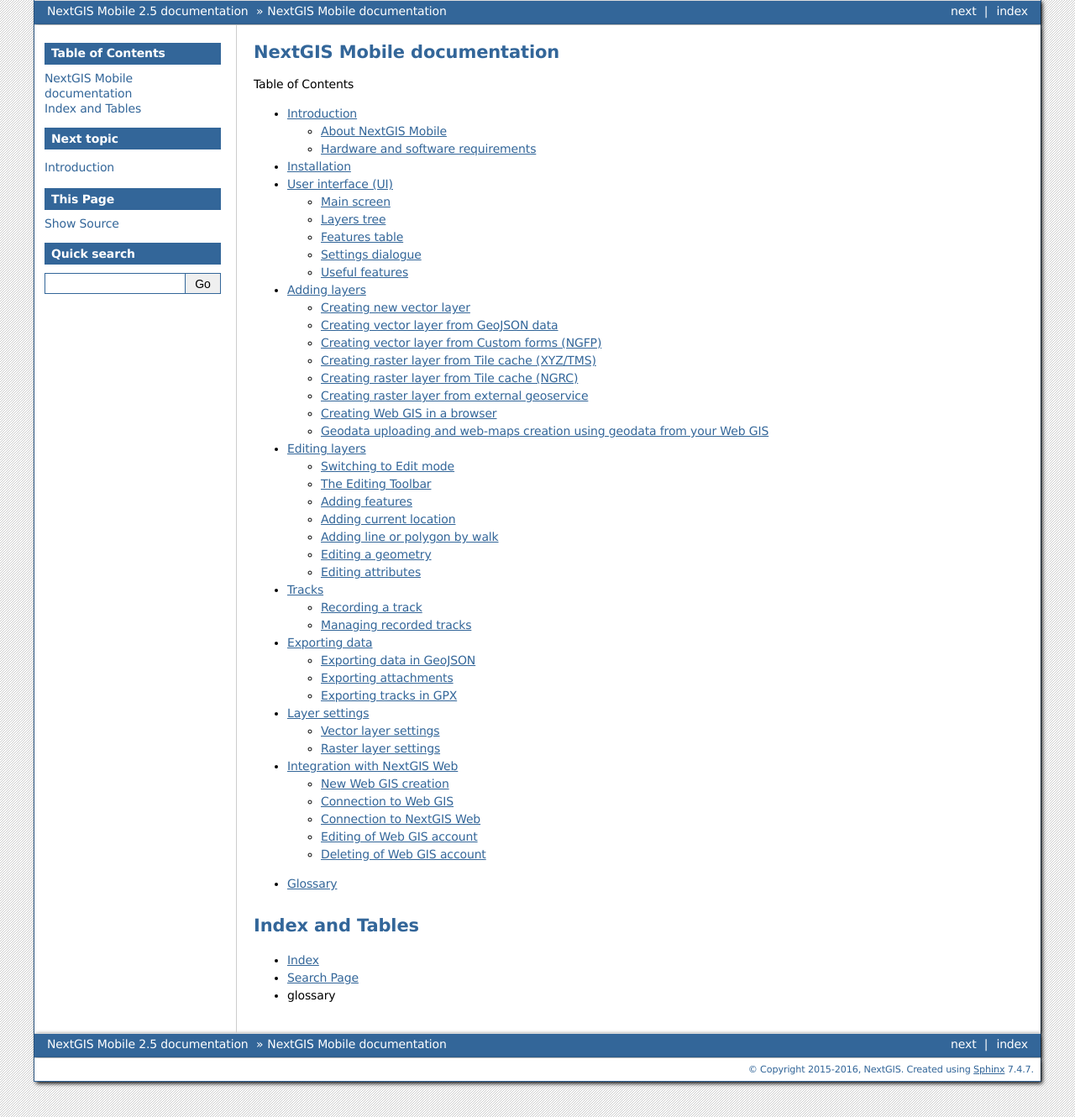
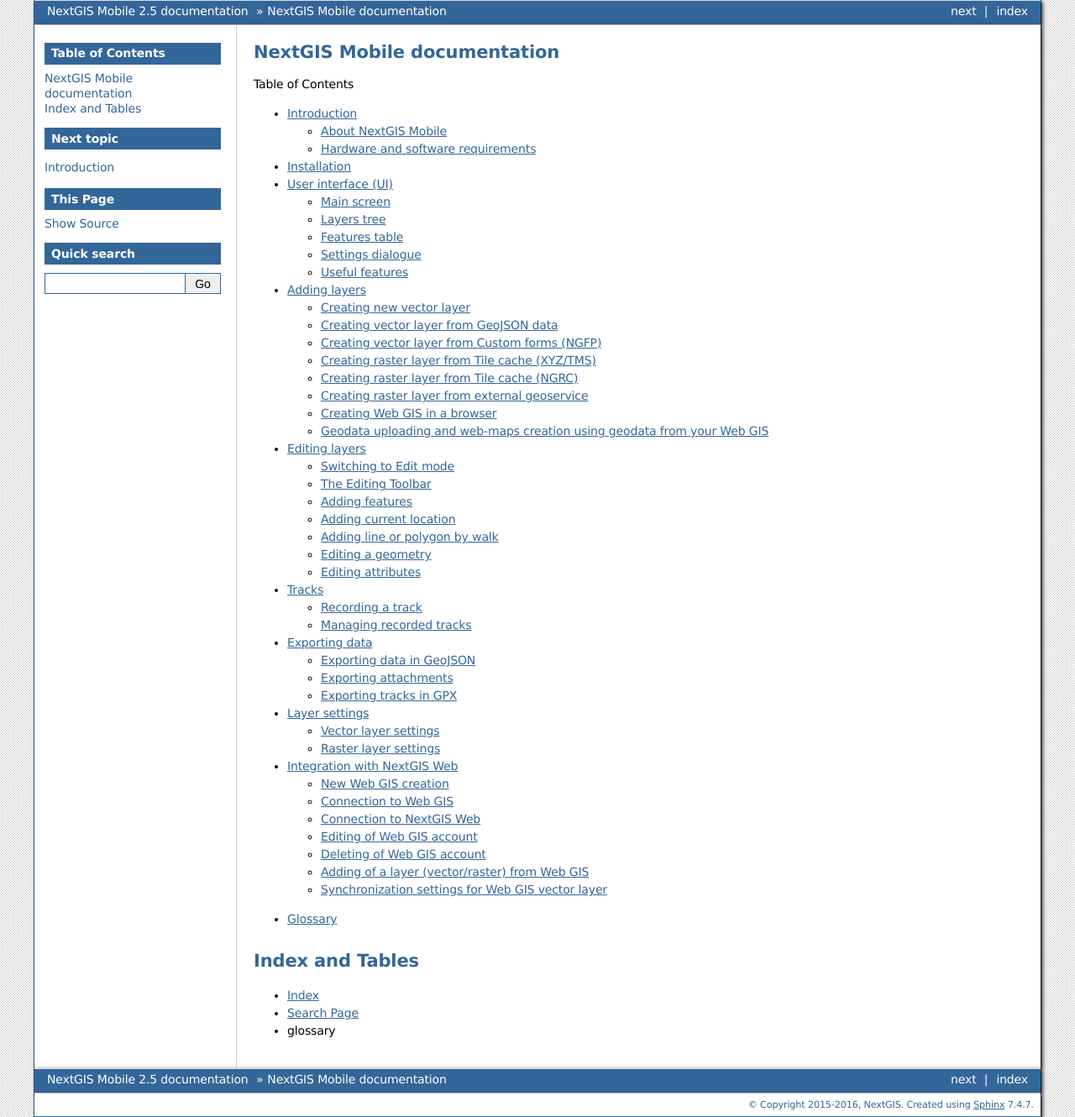
Before and after one commit to nextgis/docs_ngmobile, a Sphinx documentation site: the page built from source/index.rst, in a window 1280 px wide. Shown: the whole page at 84% size. Built offline with Sphinx 7.4.7, drawn with Linux system fonts in a browser that asks for light colours; formulas are drawn with MathJax 3; some of the changed lines change nothing that is shown.

Commit message:
change in 3.9

```diff
--- a/source/ngw_integration.rst
+++ b/source/ngw_integration.rst
@@ -226,3 +226,97 @@
    :height: 10cm
 
    Web GIS account deleting through the OS settings.
+
+.. _ngmobile_add_layer_webgis:
+
+Adding of a layer (vector/raster) from Web GIS
+----------------------------------------------
+
+To add a layer (vector/raste) from Web GIS:
+
+1. Open Layers tree panel (item 1 in :numref:`ngmobile_main_activity_pic_1`).
+2. Then tap on "Add geodata" button (item 4 in :numref:`ngmobile_layer_tree_pic`).
+3. Select “Add from Web GIS” (:numref:`ngmobile_the_menu_button_Add_data_pic`)
+4. In opened dialogue select Web GIS (:numref:`ngmobile_add_entry1_pic`). You can learn more about creating of Web GIS account in :ref:`ngmobile_сreate_a_connection`.
+5. In opened window you can see the list of internal resources and layers (vector and raster) for the selected Web GIS account (see :numref:`ngmobile_list_of_files_pic`).
+
+.. figure:: _static/list_of_files_eng.png
+   :name: ngmobile_list_of_files_pic
+   :align: center
+   :height: 10cm
+
+   The list of Web GIS internal resources and layers.
+
+6. Select a group of Web GIS resources and within it tick a layer (vector/raster) you want to add and tap "Add" (see :numref:`ngmobile_file_selection_pic`).
+
+.. figure:: _static/file_selection_eng.png
+   :name: ngmobile_file_selection_pic
+   :align: center
+   :width: 10cm
+
+   Selecting a layer within a Web GIS resources group.
+
+.. note::
+   If you need to select several layers in different groups of Web GIS account, the tick of the layer selection will keep while you switching over the groups.
+
+7. Layer's processing dialogue includes options "Cancel" and "Hide" (see :numref:`ngmobile_processing_layer_pic`).
+
+.. figure:: _static/processing_layer_eng.png
+   :name: ngmobile_processing_layer_pic
+   :align: center
+   :height: 10cm
+
+   Layers's processing dialogue.
+
+To stop Web GIS layer's processing tap "Cancel" button.
+To avoid program's interface blocking and to continue working with NextGIS Mobile tap "Hide" button. As a result Web GIS layers's processing dialogue will be transfered to status panel (see :numref:`ngmobile_download_status_pic`).
+
+.. figure:: _static/download_status_eng.png
+   :name: ngmobile_download_status_pic
+   :align: center
+   :height: 10cm
+
+   Status panel.
+
+.. note::
+   To stop the processing of Web GIS layer, which was transfered to status panel
+   touch the screen on the layer's processing panel with thumb and forfinger and
+   move them in different directions sliding along the screen. The indicator of
+   the Web GIS layer's processing will be transfered to status panel and the "Stop"
+   button will appear. Tap it to stop the processing of Web GIS layer.
+
+After you execute all above mentioned selected Web GIS layers (vector/raste) will
+be added to a map and will be shown up in the layers tree.
+
+.. _ngmobile_synchronization_layer_webgis:
+
+Synchronization settings for Web GIS vector layer
+------------------------------------------------
+
+Synchronization helps to interchange of geodata corrections quickly and to provide the identity of information interchanging between user's PC and mobile gadget. To syncronize Web GIS vector layer:
+
+1. Tap contextual menu icon (item 5 in :numref:`ngmobile_main_activity_pic_1`).
+2. Select "Settings" (:numref:`ngmobile_settings2_pic`).
+3. Select "Web GIS" (:numref:`ngmobile_settings_ngw_pic`).
+4. Select Web GIS account (:numref:`ngmobile_add_entry2_pic`).
+5. In will open a dialogue with options (see :numref:`ngmobile_connection_properties_window_pic`):
+
+   - automatic synchronization;
+   - synchronization interval (can be set to 5 minutes - 2 hours);
+   - synchronization of the Web GIS layers.
+
+.. figure:: _static/connection_properties_window_eng.png
+   :name: ngmobile_connection_properties_window_pic
+   :align: center
+   :height: 10cm
+
+   Settings of Web GIS account.
+
+After a Web GIS layer for synchronization is selected the icon of the synchronization beginning appears near the the icon of the selected layer and near the icon of that layer on the layers tree (see :numref:`ngmobile_layers_tree_int_pic`):
+
+.. figure:: _static/layers_tree_int_eng.png
+   :name: ngmobile_layers_tree_int_pic
+   :align: center
+   :height: 10cm
+
+   Layers tree.
```
